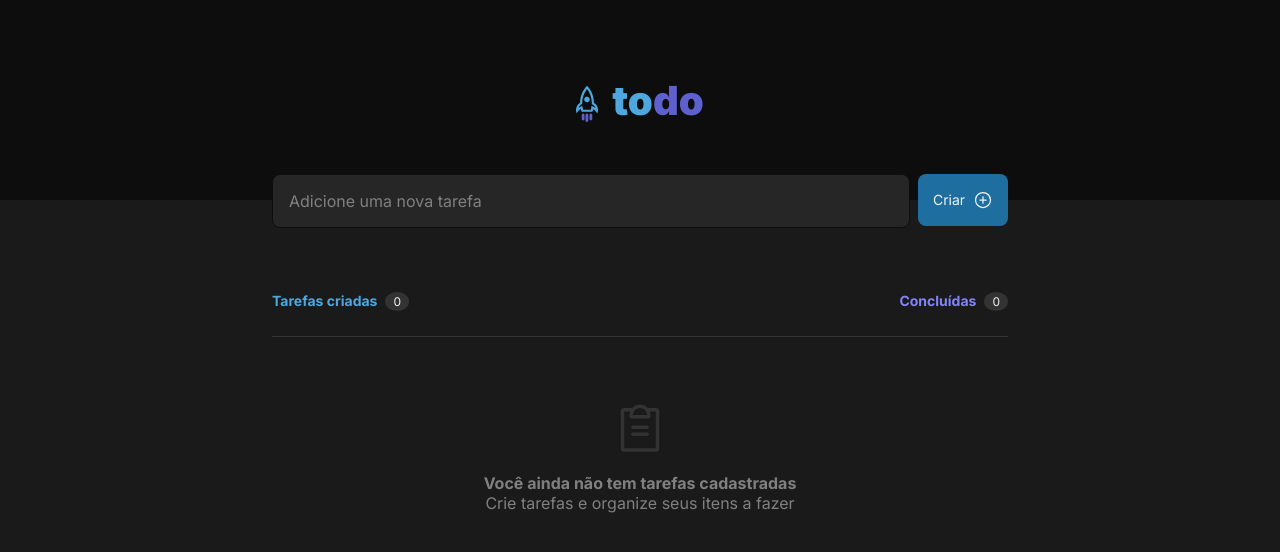
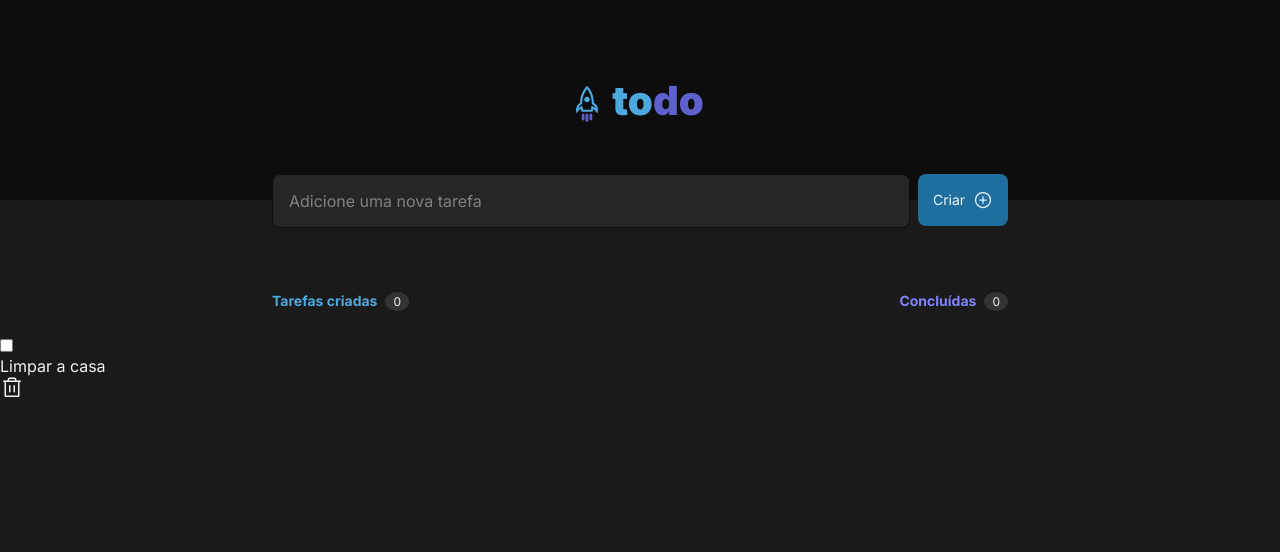
Before and after one commit to Vanim77/todo-list, a React (Vite) app: page / in a window 1280 px wide. Shown: the top 552 px of the page. Built offline with nearby package versions, Linux system fonts and the light colour scheme.

Commit message:
:sparkles: feat: task list

```diff
--- a/src/components/Tasks.tsx
+++ b/src/components/Tasks.tsx
@@ -1,4 +1,4 @@
-import { PlusCircle, ClipboardText } from 'phosphor-react';
+import { PlusCircle, ClipboardText, Trash } from 'phosphor-react';
 
 import styles from './Tasks.module.css';
 
@@ -34,11 +34,18 @@ export function Tasks() {
         </div>
 
         <section>
-          <div className={styles.emptyTasks}>
+          {/* <div className={styles.emptyTasks}>
             <ClipboardText size={56} />
             <p>Você ainda não tem tarefas cadastradas</p>
             <p>Crie tarefas e organize seus itens a fazer</p>
-          </div>
+          </div> */}
+          <ul className={styles.taskList}>
+            <li className={styles.singleTask}>
+              <input type="checkbox" />
+              <p>Limpar a casa</p>
+              <Trash size={24} />
+            </li>
+          </ul>
         </section>
       </main>
     </>
```
